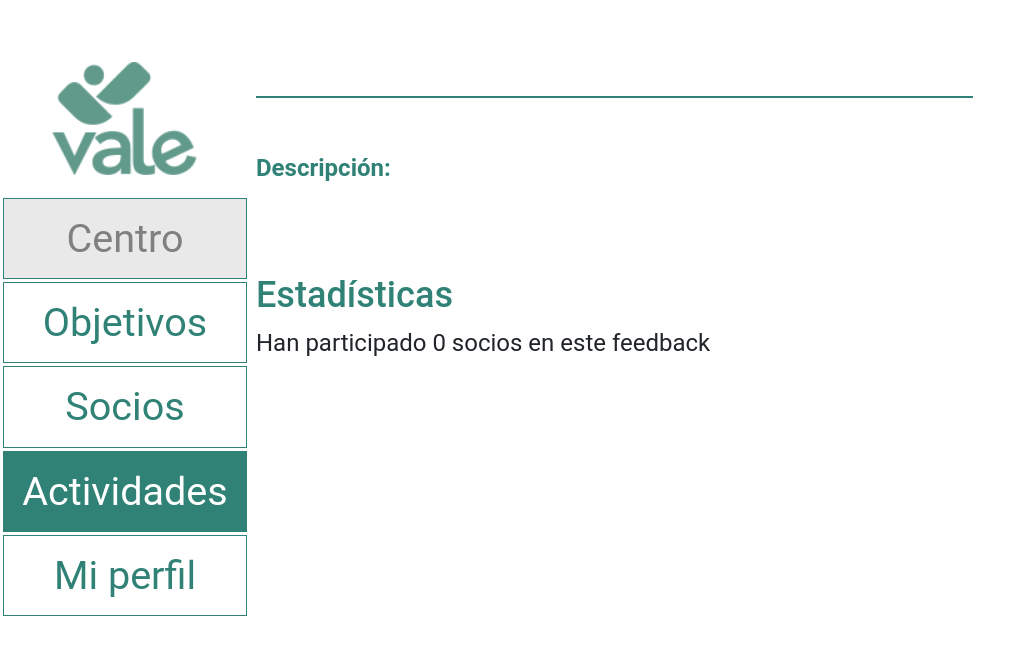
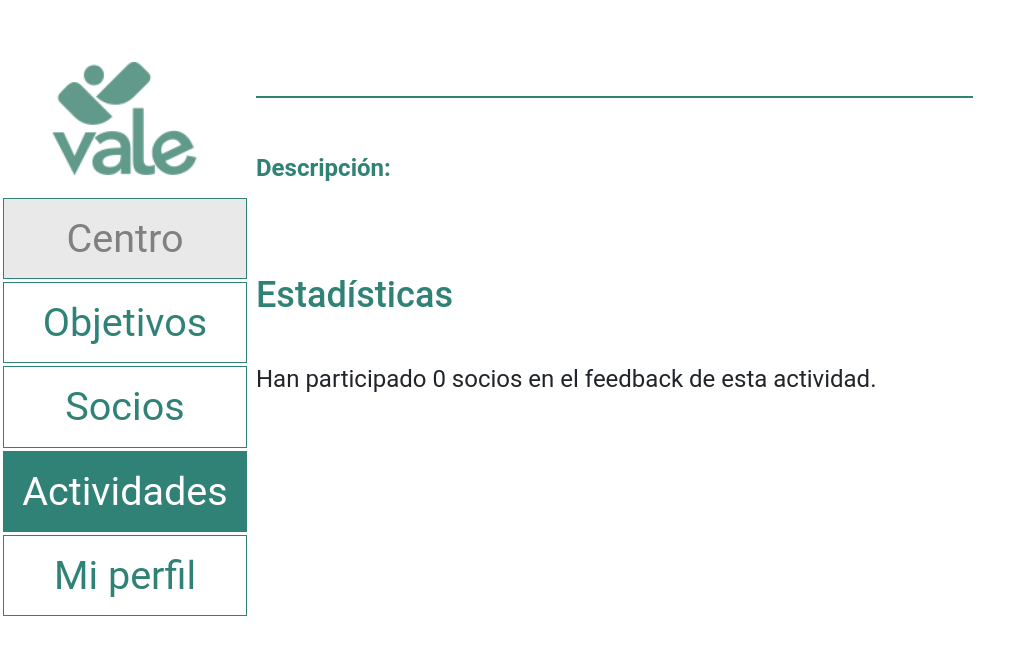
Before and after one commit to MigueCc99/DGP, an Angular app in the folder WebVale/: page /actividades/ver/1 in a window 1280 px wide. Shown: the top 654 px of the page, without its empty margins (0-1033 px from the left). Built offline with nearby package versions, Linux system fonts and the light colour scheme; no server answers.

Commit message:
Pongo más limpio el porcentaje

```diff
--- a/WebVale/src/app/components/pages/actividad-info-page/actividad-info-page.component.html
+++ b/WebVale/src/app/components/pages/actividad-info-page/actividad-info-page.component.html
@@ -15,7 +15,8 @@
             <h2>
                 Estadísticas
             </h2>
-            <p>Han participado {{feedback.votos}} socios en este feedback</p> <br>
+            <br>
+            <p>Han participado {{feedback.votos}} socios en el feedback de esta actividad.</p>
             <ng-container *ngIf="showFeedback(); then feedbackBlock"></ng-container>
             <ng-template #feedbackBlock>
                 <p>¿Te ha parecido útil? {{100*feedback.utiles/feedback.votos}}%</p>
```
